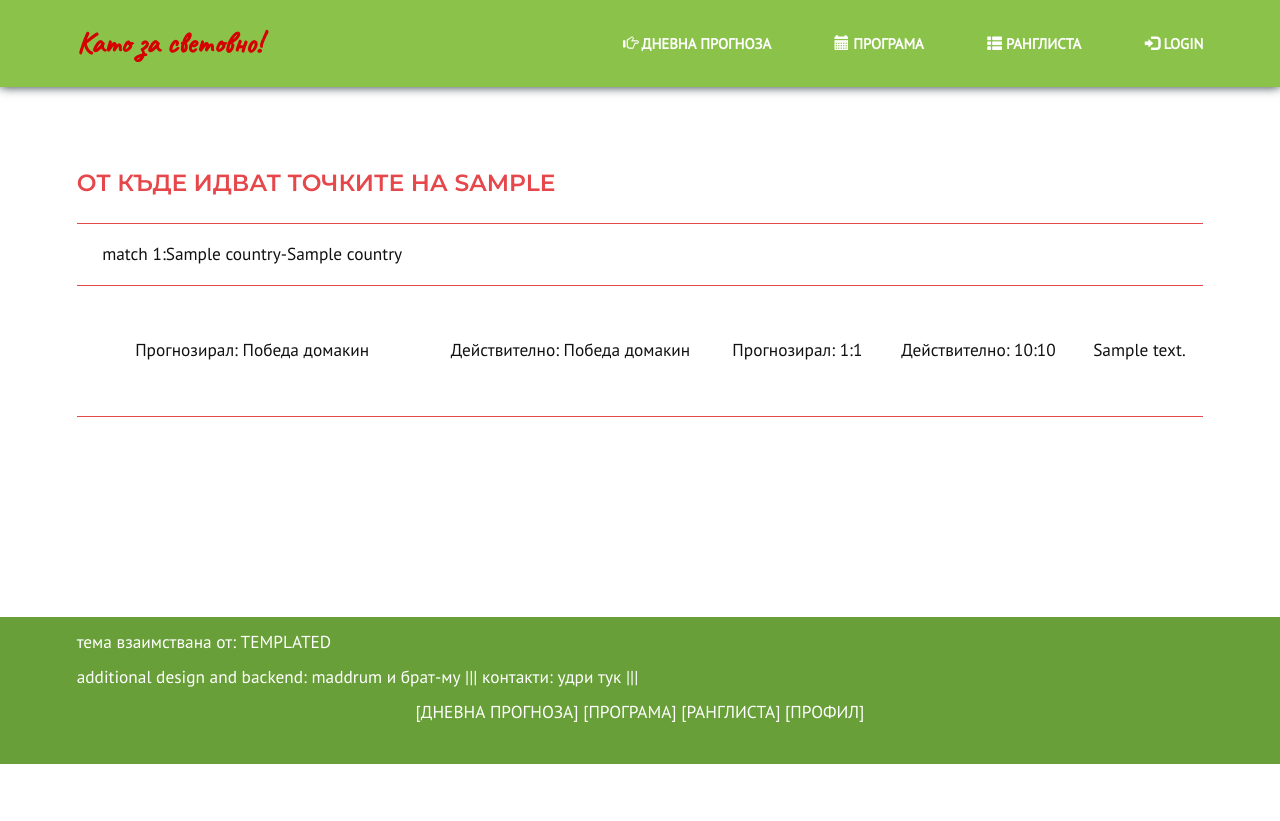
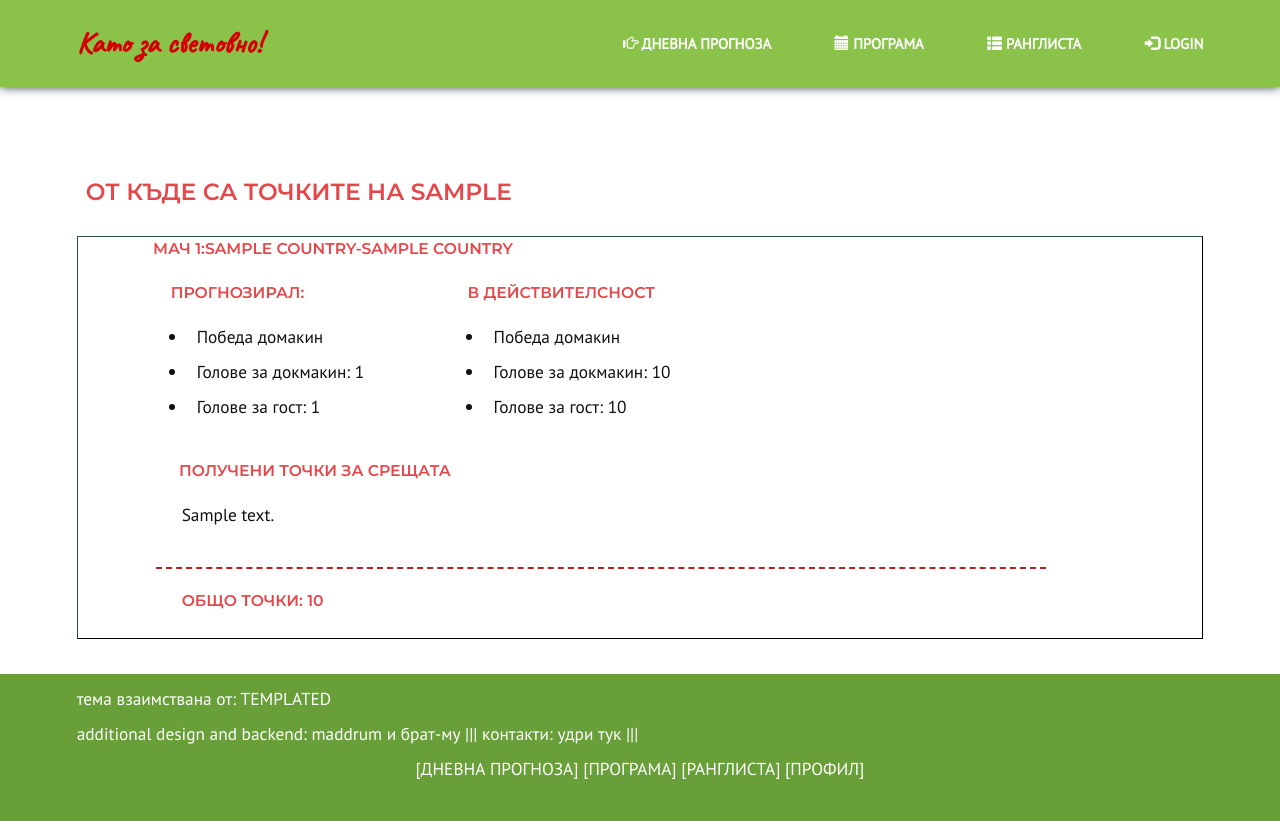
Before and after one commit to maddrum/world_cup_results, a Django app: page /main/rankilst-detail/1 in a window 1280 px wide. Before the commit the page ends 764 px from the top, so only its background shows below. Run offline with Django 3.2, Linux system fonts and the light colour scheme; tables that the repository leaves empty hold one stand-in row (values such as "Sample post"); some libraries are stand-ins or nearby versions.

Commit message:
Deployment site ranglist detail design

```diff
--- a/matches/models.py
+++ b/matches/models.py
@@ -34,7 +34,7 @@ class Matches(models.Model):
     match_is_over = models.BooleanField(default=False)
 
     def __str__(self):
-        return_str = 'match ' + str(self.match_number) + ':' + str(self.country_home) + '-' + str(self.country_guest)
+        return_str = 'мач ' + str(self.match_number) + ':' + str(self.country_home) + '-' + str(self.country_guest)
         return return_str
 
     class Meta:
--- a/templates/main_app/ranklist-detail.html
+++ b/templates/main_app/ranklist-detail.html
@@ -1,49 +1,90 @@
 {% extends 'base.html' %}
 {% block body_content %}
-    <div class="table-wrapper">
-        <table>
     {% for item in ranklist %}
         {% if forloop.counter == 1 %}
-                    <tr>
-                        <h3>От къде идват точките на {{ item.user_id }}</h3>
-                    </tr>
+            <div class="row uniform">
+                <h3>От къде са точките на {{ item.user_id }}</h3>
+            </div>
         {% endif %}
-                <tr>
-                    <td>
-                        {{ item.match }}
-                    </td>
-                </tr>
-                <tr>
-                    <td>
+        <div style="border: outset 1px darkslategray">
+            <div class="row inner">
+                <h5>{{ item.match }}</h5>
+            </div>
+            <div class="row inner">
+                <div class="inner">
+                    <div class="col-md-4">
+                        <h5>Прогнозирал:</h5>
+                        <ul>
+                            <li>
                                 {% if item.prediction_match_state == 'home' %}
-                            Прогнозирал: Победа домакин
+                                    Победа домакин
                                 {% elif item.prediction_match_state == 'guest' %}
-                            Прогнозирал: Победа гост
+                                    Победа гост
                                 {% else %}
-                            Прогнозирал: Равен
+                                    Равен
                                 {% endif %}
-                    </td>
-                    <td>
+                            </li>
+                            <li>
+                                Голове за докмакин: {{ item.prediction_goals_home }}
+                            </li>
+                            <li>
+                                Голове за гост: {{ item.prediction_goals_guest }}
+                            </li>
+                        </ul>
+                    </div>
+                    <div class="col-md-4">
+                        <h5>В действителсност</h5>
+                        <ul>
+                            <li>
                                 {% if item.match.match_state == 'home' %}
-                            Действително: Победа домакин
+                                    Победа домакин
                                 {% elif item.match.match_state == 'guest' %}
-                            Действително: Победа гост
+                                    Победа гост
                                 {% else %}
-                            Действително: Равен
+                                    Равен
                                 {% endif %}
-                    </td>
-                    <td>
-                        Прогнозирал: {{ item.prediction_goals_home }}:{{ item.prediction_goals_guest }}
-                    </td>
-                    <td>
-                        Действително: {{ item.match.score_home }}:{{ item.match.score_guest }}
-                    </td>
-                    <td>
-                        <p>{{ item.prediction_note|linebreaks }}</p>
-                    </td>
-                </tr>
+                            </li>
+                            <li>
+                                Голове за докмакин: {{ item.match.score_home }}
+                            </li>
+                            <li>
+                                Голове за гост: {{ item.match.score_guest }}
+                            </li>
+                        </ul>
+                    </div>
+                </div>
+                <div class="row inner">
+                    <h5>получени точки за срещата</h5>
+                    <div class="col-md-12" style="border-bottom: dashed 2px firebrick">
+                        {{ item.prediction_note|linebreaks }}
+                    </div>
+                    <div style="padding-top: 20px">
+                        <h5>Общо точки: {{ item.points_gained }} </h5>
+                    </div>
+
+                </div>
+            </div>
+        </div>
+
     {% endfor %}
-        </table>
+
+
+
+
+
+
+
+
+
+
+
+
+
+
+
+
+
+
     </div>
 
 {% endblock %}
```
Lines whose indentation alone changed are shown as unchanged.
